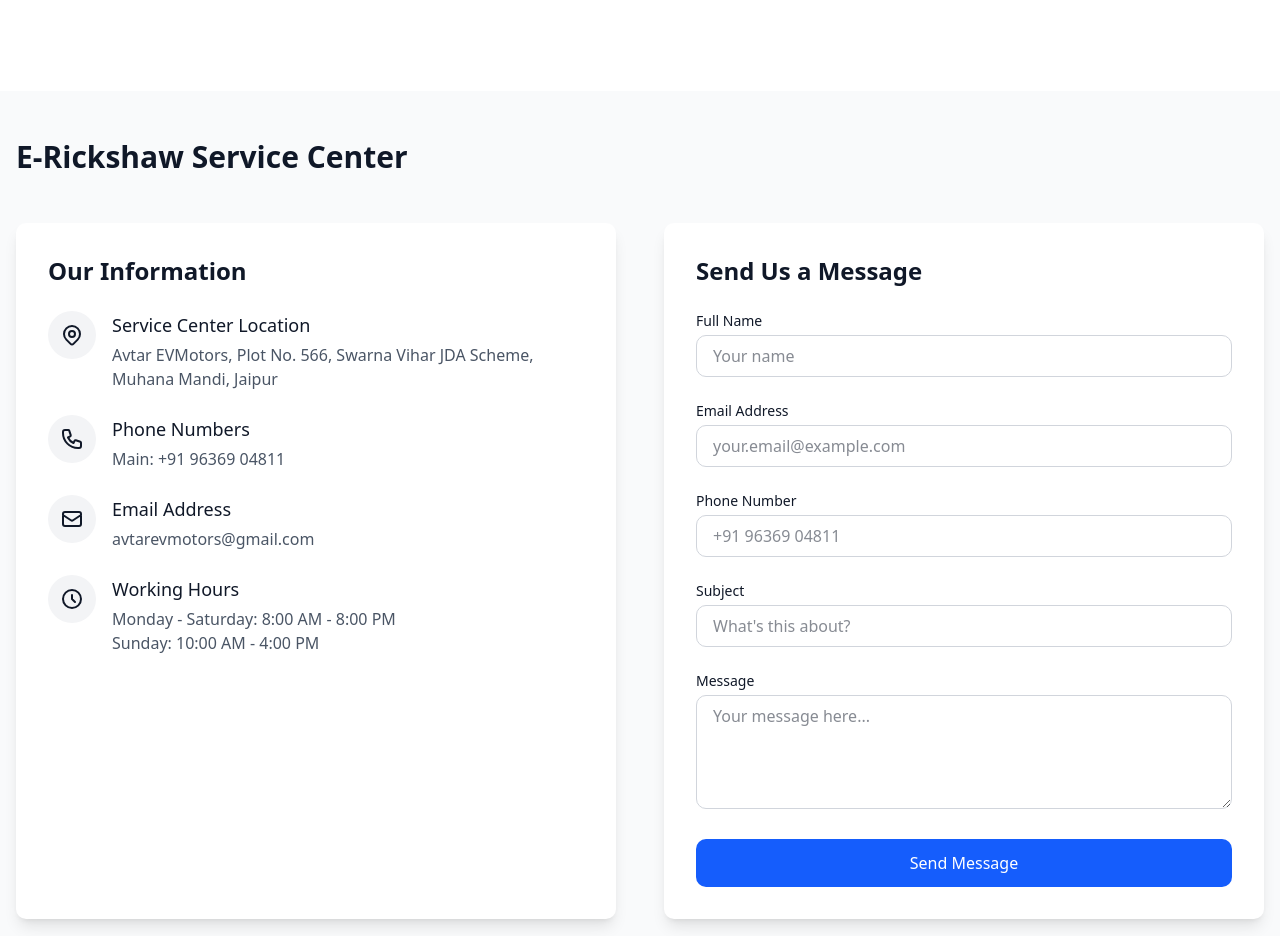
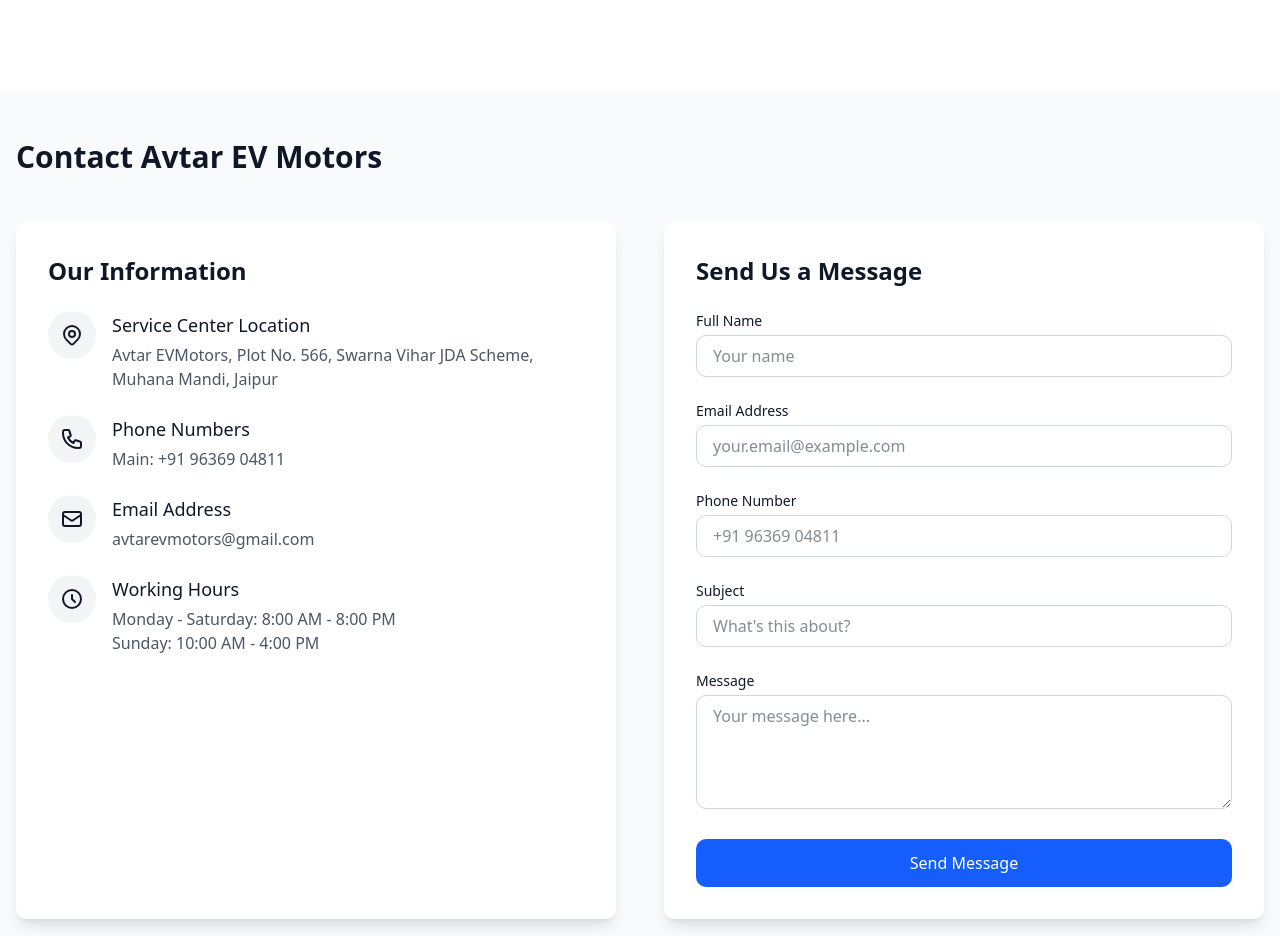
Before and after one commit to ChandanKumarWeb/AvtarEvMotors, a Next.js app: page / in a window 1280 px wide. Shown: the part 5300-6236 px from the top of the page. Built offline with nearby package versions, Linux system fonts and the light colour scheme.

Commit message:
all done

```diff
--- a/package.json
+++ b/package.json
@@ -30,7 +30,7 @@
     "tailwind-merge": "^3.3.0",
     "tailwind-variants": "^1.0.0",
     "tailwindcss-animate": "^1.0.7",
-    "zod": "^3.25.56"
+    "zod": "^3.25.57"
   },
   "devDependencies": {
     "@eslint/eslintrc": "^3",
--- a/src/Components/ContactPage.jsx
+++ b/src/Components/ContactPage.jsx
@@ -35,11 +35,11 @@
 
 
   return (
-    <div className="min-h-screen bg-gray-50 text-gray-900 dark:bg-gray-900 dark:text-gray-100 transition-colors duration-300">
+    <div id='contacts' className="min-h-screen bg-gray-50 text-gray-900 dark:bg-gray-900 dark:text-gray-100 transition-colors duration-300">
       <div className="container mx-auto px-4 py-12">
         {/* Header with theme toggle */}
         <header className="flex justify-between items-center mb-12">
-          <h1 className="text-3xl font-bold">E-Rickshaw Service Center</h1>
+          <h1 className="text-3xl font-bold">Contact Avtar EV Motors</h1>
         </header>
 
         {/* Contact section */}
--- a/src/Components/Navbar.jsx
+++ b/src/Components/Navbar.jsx
@@ -17,7 +17,7 @@
     { name: "Services", href: "#services" },
     { name: "About Us", href: "#about" },
     // { name: "Gallery", href: "/gallery" },
-    { name: "Contact", href: "/contact" },
+    { name: "Contact", href: "#contacts" },
   ]
 
   const ThemeToggle = () => {
@@ -142,7 +142,7 @@
                 <span className="sr-only">Toggle menu</span>
               </Button>
             </SheetTrigger>
-            <SheetContent side="right" className="w-[300px] sm:w-[400px]">
+            <SheetContent side="right" className="w-[300px] sm:w-[400px] px-4">
               <div className="flex flex-col space-y-4 mt-8">
                 {/* Mobile Logo */}
                 <div className="flex items-center space-x-2 pb-4 border-b">
```
Also changed, not shown: 1 other file (tests, documents, lock files or other folders).
